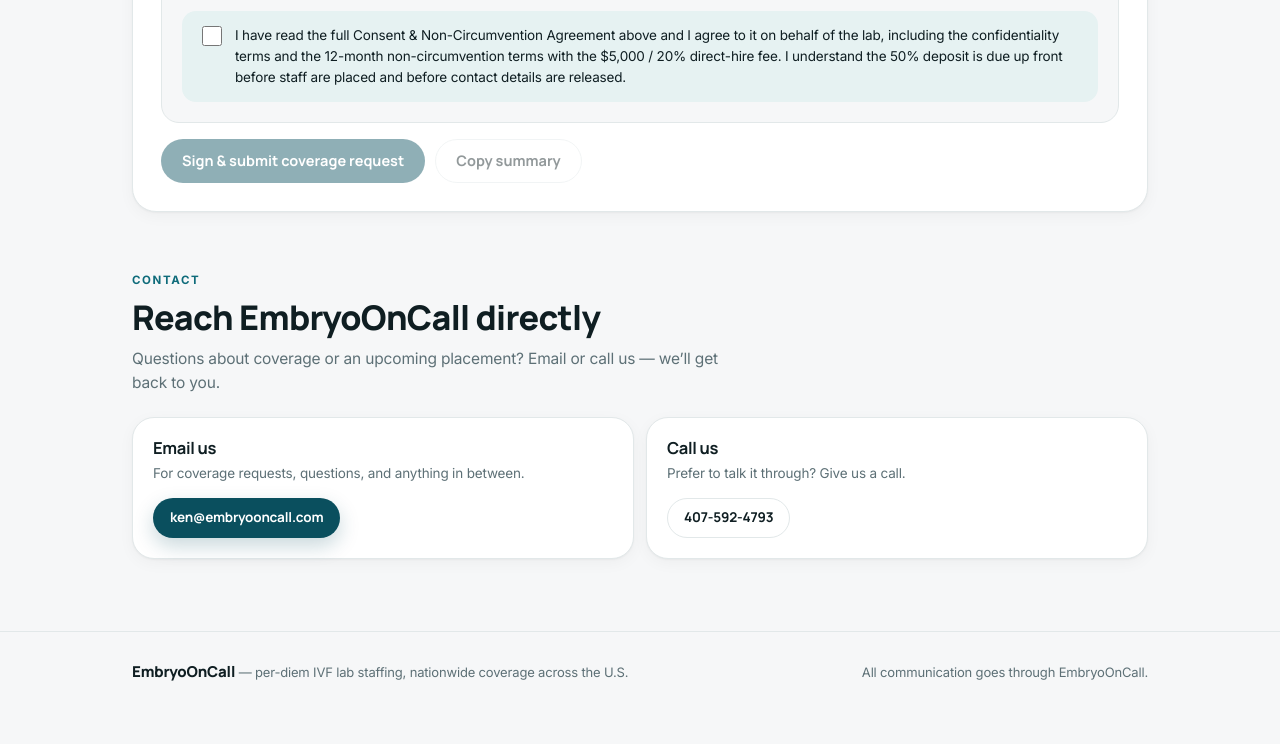
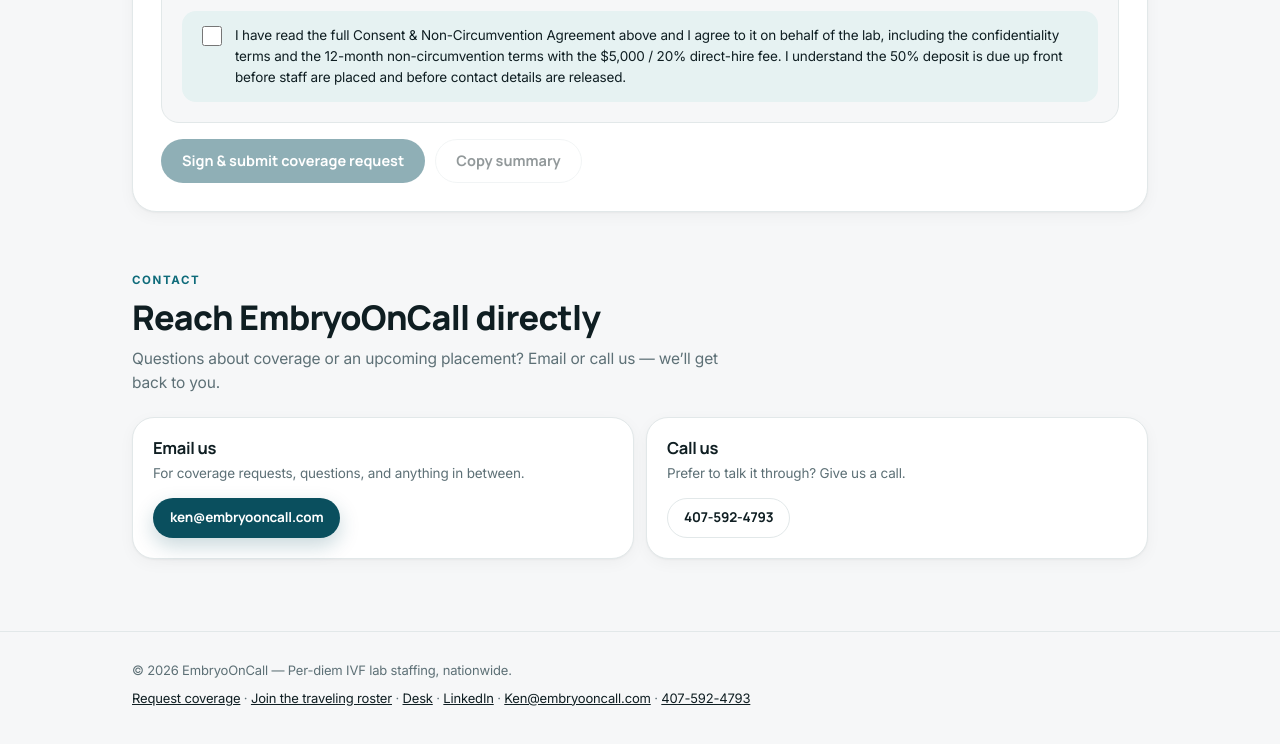
Before and after one commit to kangrim1981/embryooncall, a plain HTML site: page index.html in a window 1280 px wide. Shown: the part 5339-6083 px from the top of the page. Before the commit the page ends 6062 px from the top, so only its background shows below. Drawn offline with Linux system fonts and the light colour scheme.

Commit message:
Add OG tags, footer links, and fix hero logo dimensions on index page
Updated footer text and image dimensions in index.html.

```diff
--- a/index.html
+++ b/index.html
@@ -5,7 +5,7 @@
     <meta name="viewport" content="width=device-width, initial-scale=1, viewport-fit=cover" />
     <meta name="color-scheme" content="light dark" />
     <meta name="description" content="EmbryoOnCall places vetted per-diem IVF professionals into fertility and IVF labs nationwide — senior embryologists, andrologists, medical assistants, sonographers, and nurses with 5+ years of experience." />
-    <link rel="icon" href="favicon.png" />
+    <link rel="icon" href="favicon.png" /> <link rel="apple-touch-icon" href="apple-touch-icon.png" /> <meta property="og:type" content="website" /> <meta property="og:site_name" content="EmbryoOnCall" /> <meta property="og:title" content="EmbryoOnCall — Experienced IVF staff, on call for your lab." /> <meta property="og:description" content="EmbryoOnCall places vetted per-diem IVF professionals into fertility and IVF labs nationwide — senior embryologists, andrologists, medical assistants, sonographers, and nurses with 5+ years of experience." /> <meta property="og:url" content="https://embryooncall.com/" /> <meta property="og:image" content="https://embryooncall.com/og-image-1200x630.png" /> <meta property="og:image:width" content="1200" /> <meta property="og:image:height" content="630" /> <meta name="twitter:card" content="summary_large_image" />
     <title>EmbryoOnCall for Labs</title>
     <link rel="preconnect" href="https://fonts.googleapis.com" />
     <link rel="preconnect" href="https://fonts.gstatic.com" crossorigin />
@@ -321,7 +321,7 @@
       footer { margin-top: 64px; border-top: 1px solid var(--border); padding: 28px 0 40px; }
       footer .frow { display: flex; flex-wrap: wrap; gap: 8px 24px; align-items: baseline; justify-content: space-between; }
       footer p { margin: 0; font-size: 13px; color: var(--dim); }
-      footer .fname { font-family: var(--font-display); font-weight: 800; font-size: 15px; color: var(--text); }
+      footer .fname { font-family: var(--font-display); font-weight: 800; font-size: 15px; color: var(--text); } footer a { color: var(--text); }
     </style>
   </head>
   <body>
@@ -386,7 +386,7 @@
             </div>
           </div>
           <div class="hero-photo">
-            <img src="images/embryo-traveling-logo.png" alt="EmbryoOnCall traveling embryo logo" width="2121" height="1414" />
+            <img src="images/embryo-traveling-logo.png" alt="EmbryoOnCall traveling embryo logo" width="1920" height="1280" />
           </div>
         </div>
 
@@ -794,8 +794,8 @@
 
     <footer>
       <div class="wrap frow">
-        <p><span class="fname">EmbryoOnCall</span> — per-diem IVF lab staffing, nationwide coverage across the U.S.</p>
-        <p>All communication goes through EmbryoOnCall.</p>
+        <p>© 2026 EmbryoOnCall — Per-diem IVF lab staffing, nationwide.</p>
+        <p><a href="#request">Request coverage</a> · <a href="https://embryooncall.com/travelers.html">Join the traveling roster</a> · <a href="https://embryooncall.com/desk.html">Desk</a> · <a href="https://www.linkedin.com/company/embryooncall">LinkedIn</a> · <a href="mailto:Ken@embryooncall.com">Ken@embryooncall.com</a> · <a href="tel:+14075924793">407-592-4793</a></p>
       </div>
     </footer>
 
```
